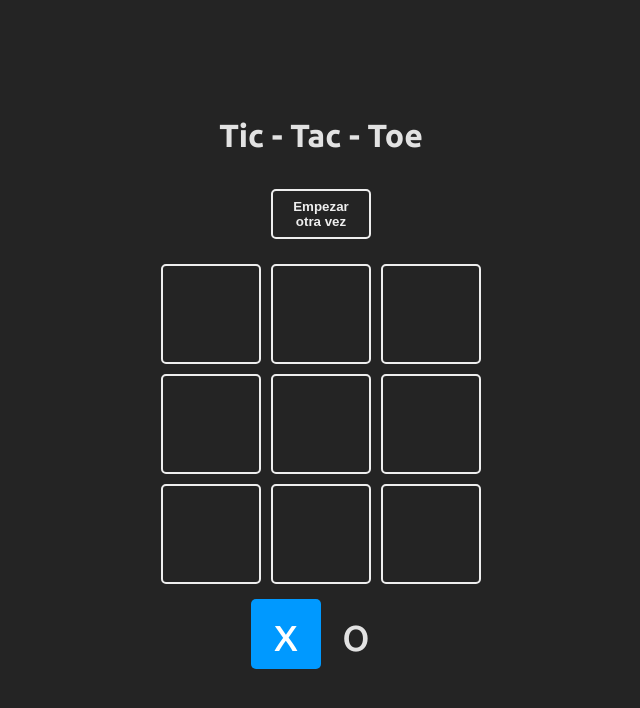
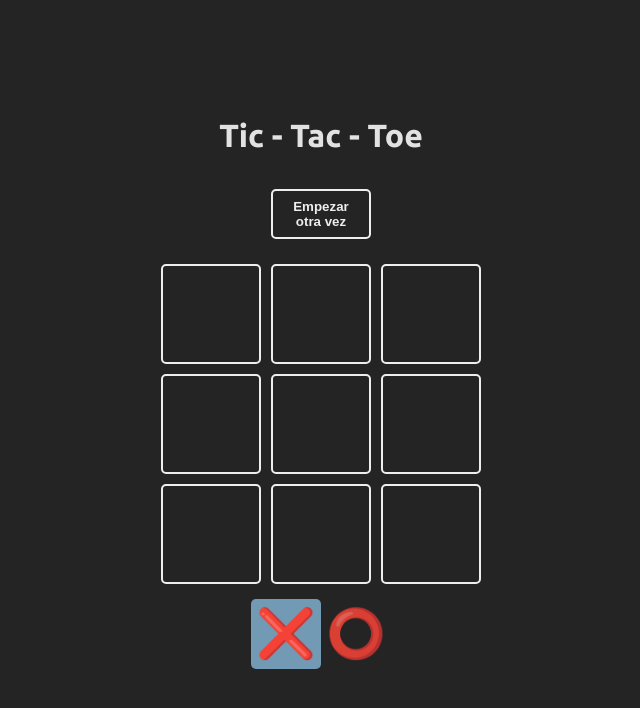
Before and after one commit to Edisonven/tic-tac-toe, a React (Vite) app: page / in a window 1280 px wide. Shown: the top 708 px of the page, without its empty margins (319-959 px from the left). Built offline with nearby package versions, Linux system fonts and the light colour scheme.

Commit message:
Cambiando simbolos de x y o

```diff
--- a/src/App.css
+++ b/src/App.css
@@ -43,7 +43,7 @@
 
 .app__game__square.is-selected {
   color: #fff;
-  background: #09f;
+  background: rgb(115, 154, 180);
 }
 
 .app__game__turn .app__game__square,
--- a/src/App.jsx
+++ b/src/App.jsx
@@ -5,8 +5,8 @@ import confetti from "canvas-confetti";
 
 function App() {
   const turns = {
-    X: "x",
-    O: "o",
+    X: "❌",
+    O: "⭕",
   };
 
   const winnerCombinatios = [
```
